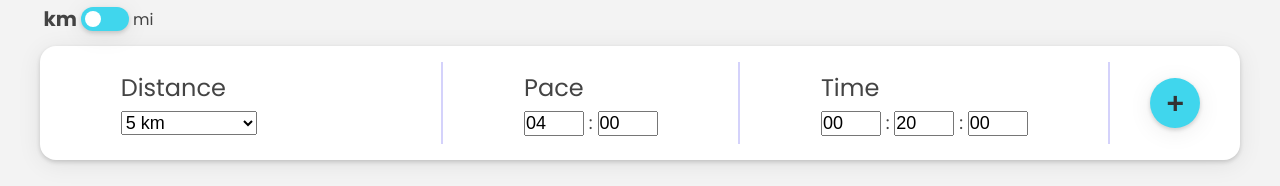
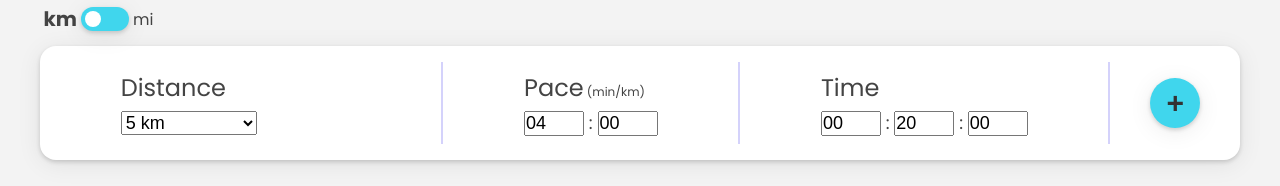
Before and after one commit to swalstab/runwise, a React (Create React App) app: page / in a window 1280 px wide. Shown: the part 219-405 px from the top of the page. Built offline with nearby package versions, Linux system fonts and the light colour scheme.

Commit message:
add unit info to pace section

```diff
--- a/src/Components/Calculator.js
+++ b/src/Components/Calculator.js
@@ -4,8 +4,8 @@ import DistanceSegment from "./DistanceSegment.js";
 import TimeSegment from "./TimeSegment.js";
 
 function Calculator() {
+  const [unit, setUnit] = useState("km");
   const [isToggled, setIsToggled] = useState(false);
-  const [unit, setUnit] = useState("km");
   const [distance, setDistance] = useState(5);
   const [showInputDist, setShowInputDist] = useState(false);
   const [inputDistIsDisabled, setInputDistIsDisabled] = useState(true);
@@ -148,7 +148,9 @@ function Calculator() {
           hasHour={false}
           values={pace}
           onPaceChange={handlePaceChange}
-        />
+        >
+          <span className="smal-font"> (min/{unit})</span>
+        </TimeSegment>
         <TimeSegment
           name="time"
           hasHour={true}
--- a/src/Components/TimeSegment.js
+++ b/src/Components/TimeSegment.js
@@ -1,6 +1,13 @@
 import TimeInput from "./TimeInput.js";
 
-function TimeSegment({ name, hasHour, values, onTimeChange, onPaceChange }) {
+function TimeSegment({
+  children,
+  name,
+  hasHour,
+  values,
+  onTimeChange,
+  onPaceChange,
+}) {
   const timeParts = [
     { name: "min", placeholder: "mm", value: values.min },
     { name: "sec", placeholder: "ss", value: values.sec },
@@ -16,6 +23,7 @@ function TimeSegment({ name, hasHour, values, onTimeChange, onPaceChange }) {
         <label className="form__label" id={`label-${name}`}>
           {name[0].toUpperCase() + name.slice(1)}
         </label>
+        {children}
         <div className="form__inputs">
           {timePartsAdjusted.map((part, idx) => (
             <TimeInput
--- a/src/index.css
+++ b/src/index.css
@@ -50,6 +50,10 @@ h2 {
 
 .align_right {
   text-align: right;
+}
+
+.smal-font {
+  font-size: 12px;
 }
 
 /* -------------------------------------------------------------- */
```
